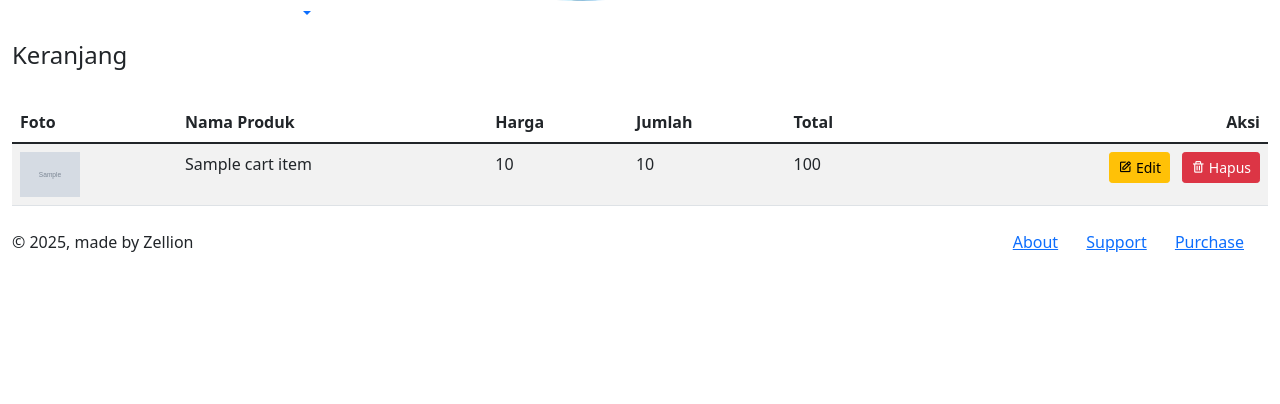
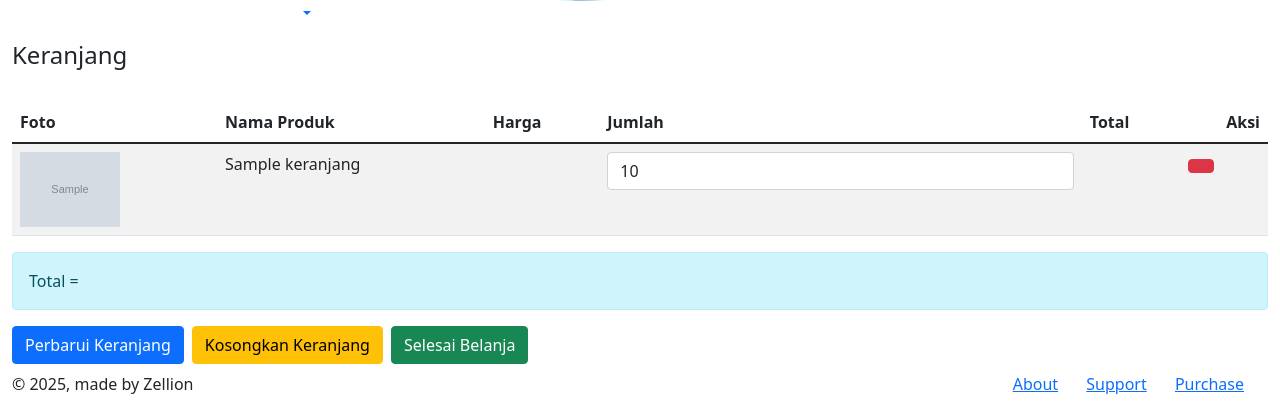
Before and after one commit to gera-mcd/PWL-UAS, a CodeIgniter 4 app: the page made by app/Views/v_keranjang.php in a window 1280 px wide. Shown: the part 1074-1478 px from the top of the page. Before the commit the page ends 1326 px from the top, so only its background shows below. Run offline with PHP 8.4 and a stand-in for CodeIgniter, Linux system fonts and the light colour scheme; the template is opened without the code that fills it: most values are stand-ins (such as "Sample title", 1, 10 or a date in 2020); grey boxes marked "Sample" are stand-in pictures; data that the repository does not hold is empty; some libraries are stand-ins or nearby versions.

Commit message:
Update v_keranjang

```diff
--- a/app/Views/v_keranjang.php
+++ b/app/Views/v_keranjang.php
@@ -1,5 +1,7 @@
 <?= $this->extend('layout') ?>
 <?= $this->section('content') ?>
+<?php helper(['form', 'number']); ?>
+<?= form_open('keranjang/update') ?>
 <div class="d-flex justify-content-between align-items-center mb-4">
   <h4>Keranjang</h4>
 </div>
@@ -16,35 +18,50 @@
     </tr>
   </thead>
   <tbody>
-    <?php if (!empty($cartItems) && is_array($cartItems)): ?>
-      <?php foreach ($cartItems as $item): ?>
+    <?php if (!empty($keranjang) && is_array($keranjang)) : ?>
+            <?php $no = 1; $total = 0; ?>
+            <?php foreach ($keranjang as $item) : ?>
                 <tr>
-          <td><img src="<?= base_url('uploads/' . esc($item['foto'])) ?>" alt="<?= esc($item['nama']) ?>" style="width: 60px; height: auto;"></td>
+                    <td>
+                        <?php if (!empty($item['foto'])) : ?>
+                            <img src="<?= base_url('img/' . $item['foto']) ?>" width="100px" alt="Foto Produk">
+                        <?php else : ?>
+                            Tidak ada foto
+                        <?php endif; ?>
+                    </td>
                     <td><?= esc($item['nama']) ?></td>
-          <td><?= esc(number_format($item['harga'], 0, ',', '.')) ?></td>
-          <td><?= esc($item['jumlah']) ?></td>
-          <td><?= esc(number_format($item['harga'] * $item['jumlah'], 0, ',', '.')) ?></td>
-          <td class="text-end">
-            <button class="btn btn-sm btn-warning me-2 btn-edit" data-id="<?= esc($item['id']) ?>"><i class="bx bx-edit"></i> Edit</button>
-            <button class="btn btn-sm btn-danger btn-delete" data-id="<?= esc($item['id']) ?>"><i class="bx bx-trash"></i> Hapus</button>
+                    <td><?= number_to_currency($item['harga'], 'IDR') ?></td>
+                    <td>
+                        <input type="number" name="jumlah[<?= esc($item['id']) ?>]" value="<?= esc($item['jumlah']) ?>" min="1" class="form-control" />
+                    </td>
+                    <td><?= number_to_currency($item['harga'] * $item['jumlah'], 'IDR') ?></td>
+                    <td>
+                        <a href="<?= base_url('keranjang/remove/' . esc($item['id'])) ?>" class="btn btn-danger" onclick="return confirm('Yakin ingin menghapus item ini?')">
+                            <i class="bi bi-trash"></i>
+                        </a>
                     </td>
                 </tr>
+                <?php $total += $item['harga'] * $item['jumlah']; ?>
             <?php endforeach; ?>
-    <?php else: ?>
+        <?php else : ?>
             <tr>
                 <td colspan="6" class="text-center">Keranjang kosong</td>
             </tr>
         <?php endif; ?>
     </tbody>
 </table>
+<!-- End Table with stripped rows -->
+<div class="alert alert-info">
+    <?php echo "Total = " . number_to_currency($total ?? 0, 'IDR') ?>
+</div>
 
-<script>
-  document.querySelectorAll('.btn-delete').forEach(button => {
-    button.addEventListener('click', function() {
-      const id = this.getAttribute('data-id');
-      alert('Hapus produk dengan ID: ' + id + ' belum diimplementasikan.');
-    });
-  });
-</script>
+<div class="d-flex gap-2">
+    <button type="submit" class="btn btn-primary">Perbarui Keranjang</button>
+    <a class="btn btn-warning" href="<?php echo base_url() ?>keranjang/clear">Kosongkan Keranjang</a>
+    <?php if (!empty($keranjang)) : ?>
+        <a class="btn btn-success" href="<?php echo base_url('checkout') ?>">Selesai Belanja</a>
+    <?php endif; ?>
+</div>
 
+<?= form_close() ?>
 <?= $this->endSection() ?>
```
Lines whose indentation alone changed are shown as unchanged.
